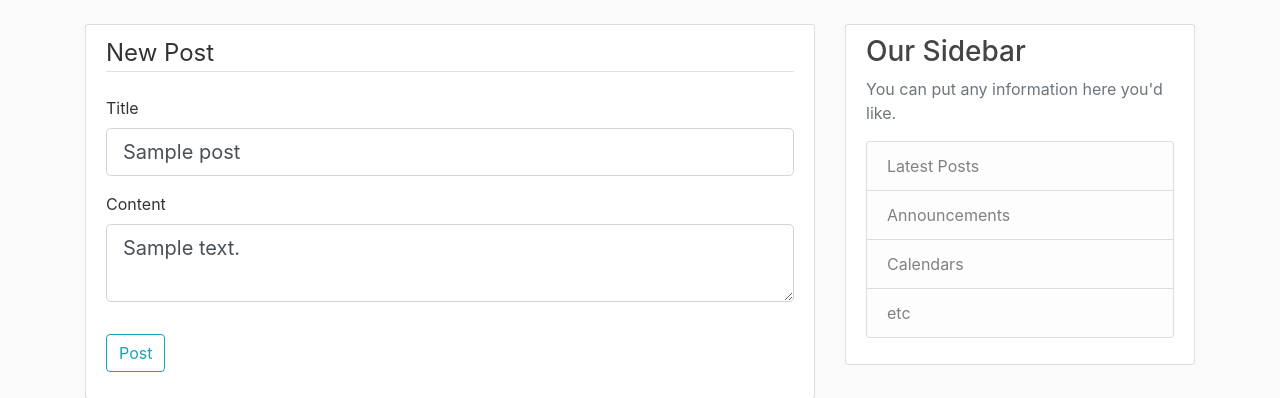
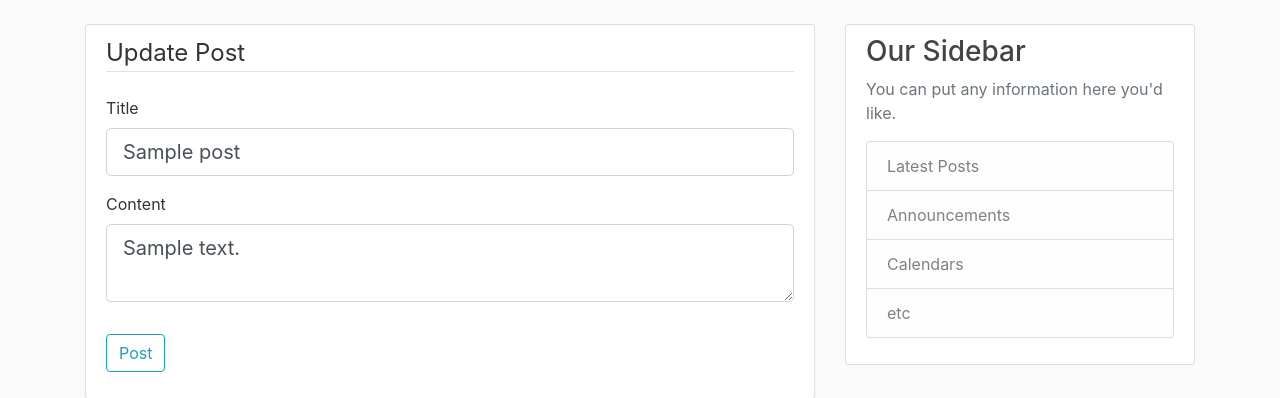
Before and after one commit to Tumyps/project_flask, a Flask app: page /post/1/update in a window 1280 px wide. Shown: the part 56-454 px from the top of the page. Run offline with Flask 2, Linux system fonts and the light colour scheme; a user stored in the database is signed in; tables that the repository leaves empty hold one stand-in row (values such as "Sample post"); some libraries are stand-ins or nearby versions.

Commit message:
add legend, fixed indentation

```diff
--- a/flaskblog/templates/create_post.html
+++ b/flaskblog/templates/create_post.html
@@ -4,7 +4,7 @@
     <form method="POST" action="">
         {{ form.hidden_tag() }}
         <fieldset class="form-group">
-            <legend class="border-bottom mb-4">New Post</legend>
+            <legend class="border-bottom mb-4">{{ legend }}</legend>
             <div class="form-group">
                 {{ form.title.label(class="form-control-label") }}
                 {% if form.title.errors %}
```
Lines whose indentation alone changed are shown as unchanged.
